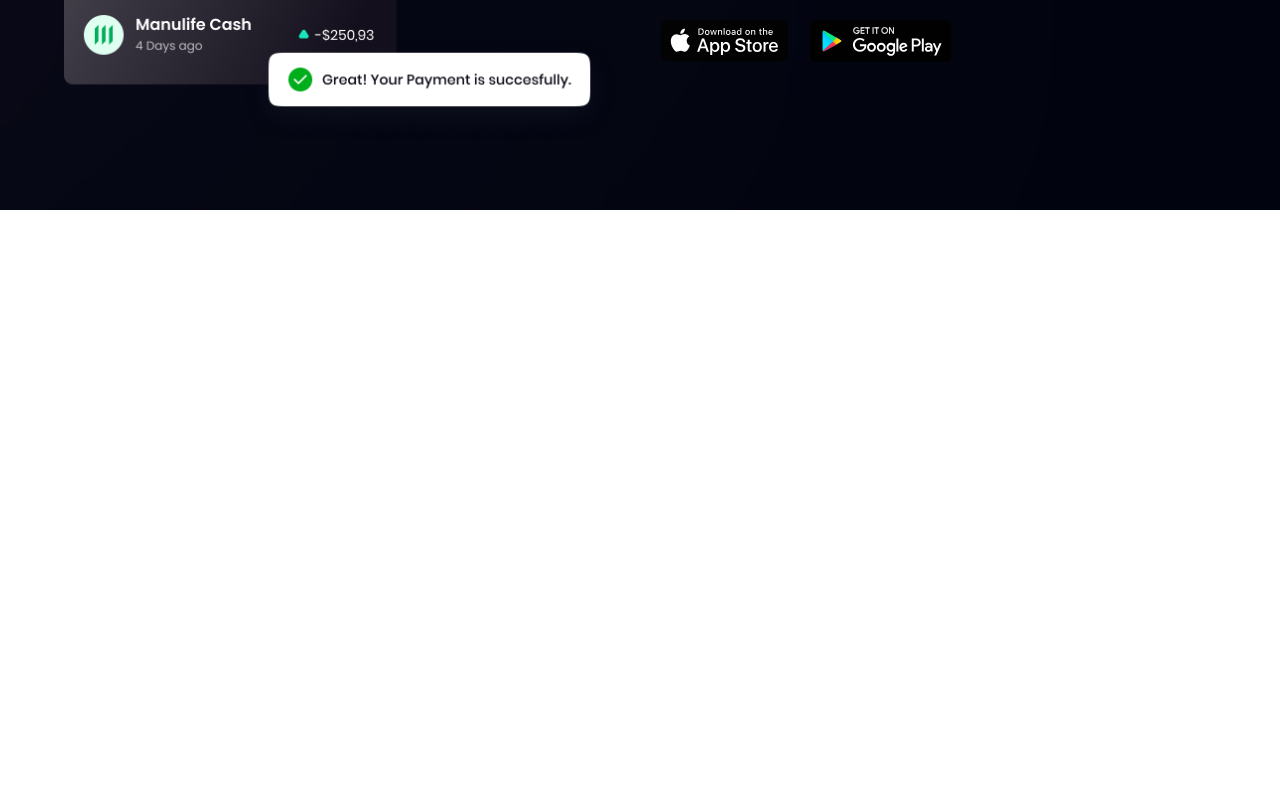
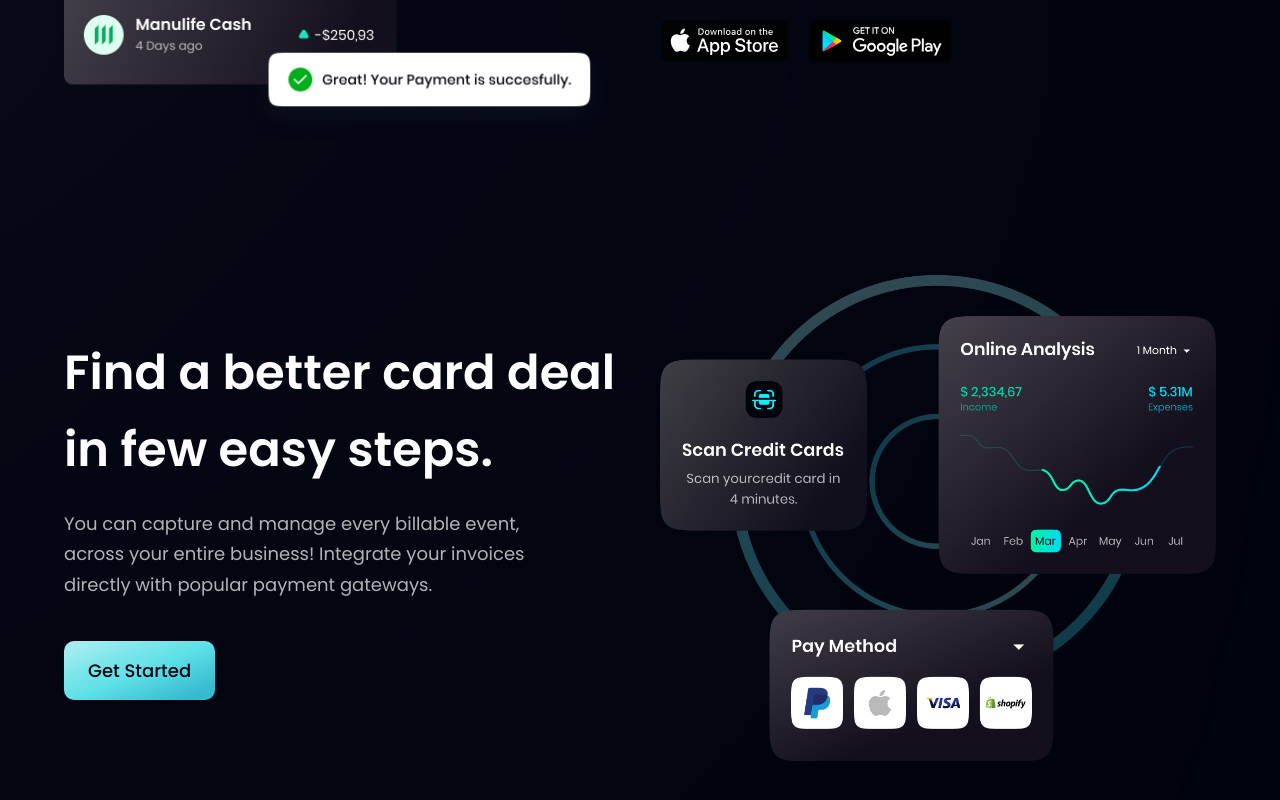
Before and after one commit to MushfikYeasirPk/orbido-cryp, a React (Vite) app: page / in a window 1280 px wide. Shown: the part 2097-2897 px from the top of the page. Before the commit the page ends 2307 px from the top, so only its background shows below. Built offline with nearby package versions, Linux system fonts and the light colour scheme.

Commit message:
cardDeal added

```diff
--- a/src/App.jsx
+++ b/src/App.jsx
@@ -20,7 +20,7 @@ const App = () => (
         <Stats />
         <Business />
         <Billing />
-        {/* <CardDeal /> */}
+        <CardDeal />
         {/* <Testimonials /> */}
         {/* <Clients /> */}
         {/* <CTA /> */}
```
